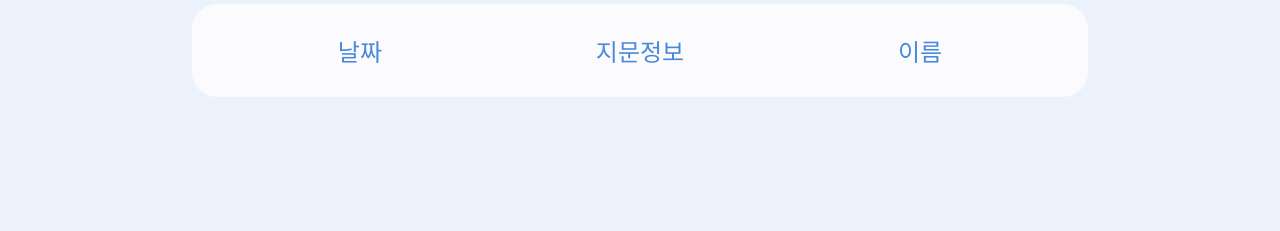
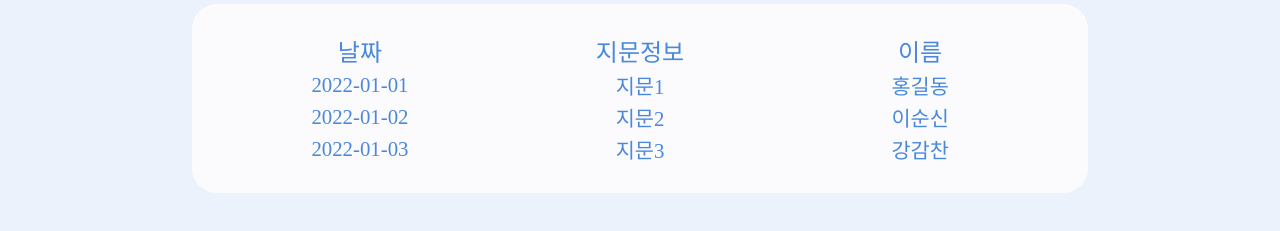
Before and after one commit to wwwxsv19/Dr.smoos, a plain HTML site: page templates/record.html in a window 1280 px wide. Shown: the part 211-442 px from the top of the page. Drawn offline with nearby package versions, Linux system fonts and the light colour scheme; a web font is replaced by a local one.

Commit message:
chore : js 파일 경로수정

```diff
--- a/templates/record.html
+++ b/templates/record.html
@@ -107,7 +107,7 @@
             </table>
         </div>
     </div>
-    <script src="record.html"></script>
+    <script src="record.js"></script>
     <script src="http://code.jquery.com/jquery-latest.js"></script>
 
 </html>
```
